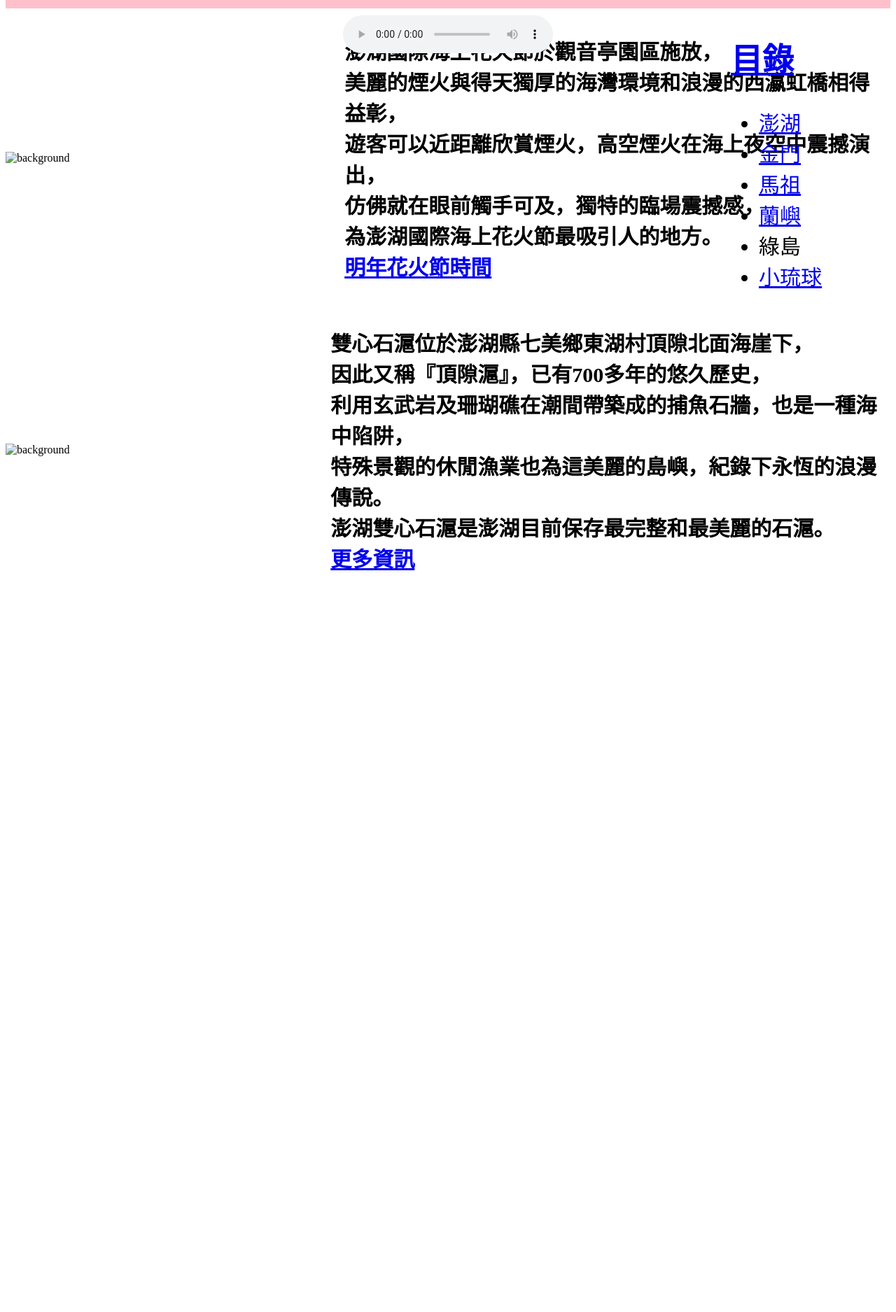
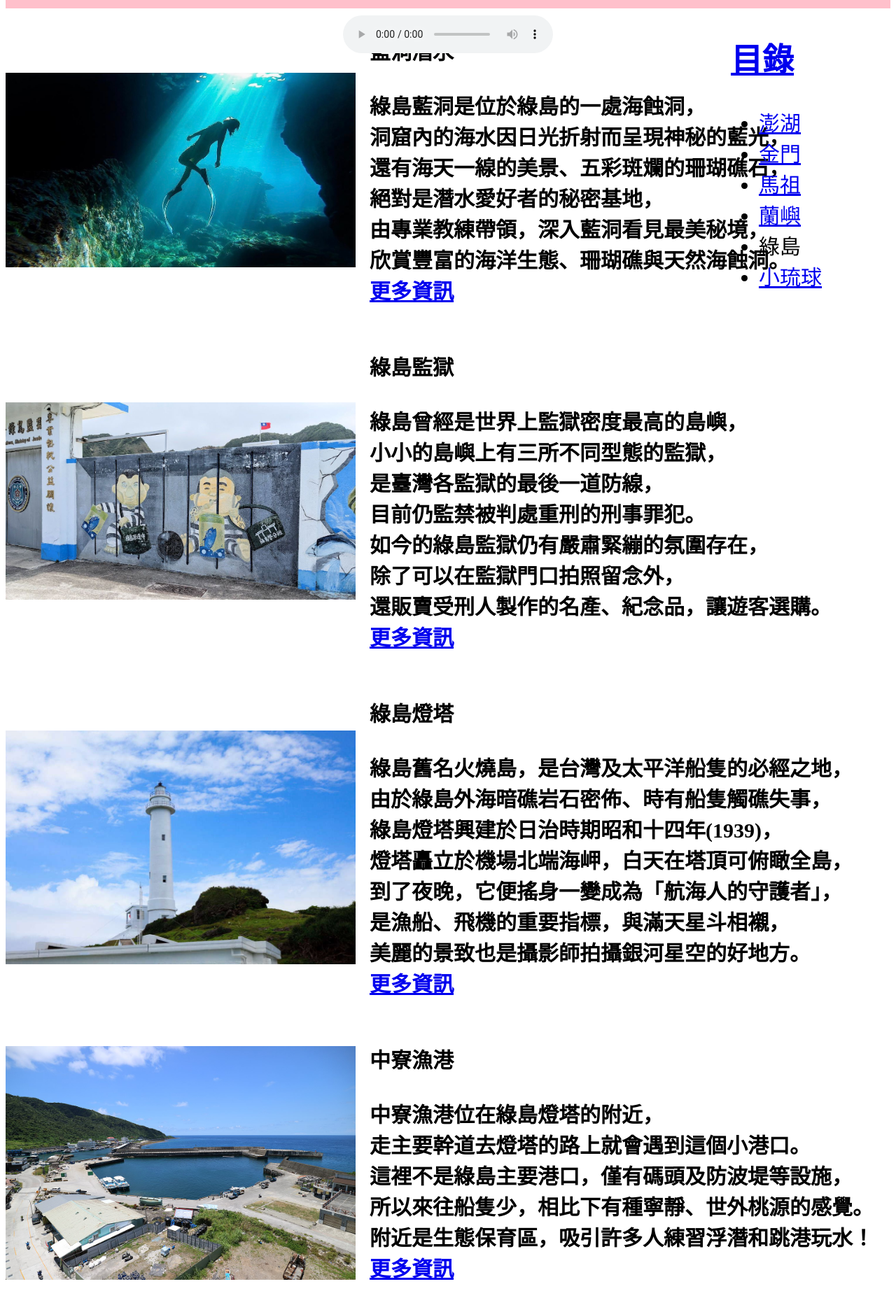
Before and after one commit to PenguinCarryU/tourweb, a plain HTML site: page green/green.html in a window 1280 px wide. Shown: the part 76-1951 px from the top of the page at 70% size. Before the commit the page ends 984 px from the top, so only its background shows below. Drawn offline with nearby package versions, Linux system fonts and the light colour scheme.

Commit message:
Add files via upload

```diff
--- a/green/green.html
+++ b/green/green.html
@@ -20,26 +20,90 @@
     <div class="main-content">
       <div class="image-with-text">
 
-        <img src="images/firework.jpg" alt="background" ><!-- 澎湖1 -->
+        <img src="images/1.jpg" alt="background" ><!-- 澎湖1 -->
+        <h1>藍洞潛水<br><br>
+          綠島藍洞是位於綠島的一處海蝕洞，<br>
+          洞窟內的海水因日光折射而呈現神秘的藍光，<br>
+          還有海天一線的美景、五彩斑斕的珊瑚礁石，<br>
+          絕對是潛水愛好者的秘密基地，<br>
+          由專業教練帶領，深入藍洞看見最美秘境，<br>
+          欣賞豐富的海洋生態、珊瑚礁與天然海蝕洞。<br>
 
-
-        <h1>澎湖國際海上花火節於觀音亭園區施放，<br>
-            美麗的煙火與得天獨厚的海灣環境和浪漫的西瀛虹橋相得益彰，<br>
-            遊客可以近距離欣賞煙火，高空煙火在海上夜空中震撼演出，<br>
-            仿佛就在眼前觸手可及，獨特的臨場震撼感，<br>
-            為澎湖國際海上花火節最吸引人的地方。<br>
-            <a href="https://www.94i-penghu.com/about/">明年花火節時間</a>
+            <a href="https://yuexin.org/lyudao-blue-cave-mystery-lazy-bag/">更多資訊</a>
         </h1>
 
       </div>
       <div class="image-with-text">
-        <img src="images/hearts.jpg" alt="background" ><!-- 澎湖2 -->
-        <h2>雙心石滬位於澎湖縣七美鄉東湖村頂隙北面海崖下，<br>
-            因此又稱『頂隙滬』，已有700多年的悠久歷史，<br>
-            利用玄武岩及珊瑚礁在潮間帶築成的捕魚石牆，也是一種海中陷阱，<br>
-            特殊景觀的休閒漁業也為這美麗的島嶼，紀錄下永恆的浪漫傳說。<br>
-            澎湖雙心石滬是澎湖目前保存最完整和最美麗的石滬。<br>
-            <a href="https://www.travelking.com.tw/tourguide/scenery1087.html">更多資訊</a>
+        <img src="images/2.jpg" alt="background" ><!-- 澎湖2 -->
+        <h2>綠島監獄<br><br>
+          綠島曾經是世界上監獄密度最高的島嶼，<br>
+          小小的島嶼上有三所不同型態的監獄，<br>
+          是臺灣各監獄的最後一道防線，<br>
+          目前仍監禁被判處重刑的刑事罪犯。<br>
+          如今的綠島監獄仍有嚴肅緊繃的氛圍存在，<br>
+          除了可以在監獄門口拍照留念外，<br>
+          還販賣受刑人製作的名產、紀念品，讓遊客選購。<br>
+
+            <a href="https://zh.wikipedia.org/zh-tw/%E6%B3%95%E5%8B%99%E9%83%A8%E7%9F%AF%E6%AD%A3%E7%BD%B2%E7%B6%A0%E5%B3%B6%E7%9B%A3%E7%8D%84">更多資訊</a>
+          </h2>
+
+      </div>
+      <div class="image-with-text">
+
+        <img src="images/3.jpg" alt="background" ><!-- 澎湖1 -->
+        <h1>綠島燈塔<br><br>
+          綠島舊名火燒島，是台灣及太平洋船隻的必經之地，<br>
+          由於綠島外海暗礁岩石密佈、時有船隻觸礁失事，<br>
+          綠島燈塔興建於日治時期昭和十四年(1939)，<br>
+          燈塔矗立於機場北端海岬，白天在塔頂可俯瞰全島，<br>
+          到了夜晚，它便搖身一變成為「航海人的守護者」，<br>
+          是漁船、飛機的重要指標，與滿天星斗相襯，<br>
+          美麗的景致也是攝影師拍攝銀河星空的好地方。<br>
+
+
+            <a href="https://lighthouse.motcmpb.gov.tw/lighthouse_3_12.html">更多資訊</a>
+        </h1>
+
+      </div>
+      <div class="image-with-text">
+        <img src="images/4.jpg" alt="background" ><!-- 澎湖2 -->
+        <h2>中寮漁港<br><br>
+          中寮漁港位在綠島燈塔的附近，<br>
+          走主要幹道去燈塔的路上就會遇到這個小港口。<br>
+          這裡不是綠島主要港口，僅有碼頭及防波堤等設施，<br>
+          所以來往船隻少，相比下有種寧靜、世外桃源的感覺。<br>
+          附近是生態保育區，吸引許多人練習浮潛和跳港玩水！<br>
+
+
+            <a href="https://www.travel4u.com.tw/attraction/3027/%E4%B8%AD%E5%AF%AE%E6%BC%81%E6%B8%AF/">更多資訊</a>
+          </h2>
+
+      </div>
+      <div class="image-with-text">
+
+        <img src="images/5.jpg" alt="background" ><!-- 澎湖1 -->
+        <h1>深入・島嶼酒吧<br><br>
+          來到綠島旅遊，享受不按牌理出牌的浪漫情調，<br>
+          那你肯定會喜歡「深入・島嶼酒吧」。<br>
+          走進滿滿海島風情・在舒適的帳篷裡，<br>
+          點杯忘情水，加上店家的招牌下酒菜，<br>
+          吹著海風、聽著海浪聲，享受熱情浪漫的綠島之夜。<br>
+
+
+            <a href="https://www.popdaily.com.tw/forum/food/811213">更多資訊</a>
+        </h1>
+
+      </div>
+      <div class="image-with-text">
+        <img src="images/6.jpg" alt="background" ><!-- 澎湖2 -->
+        <h2>綠島-藍眼睛<br><br>
+          綠島的「彎弓洞」不僅是綠島島上最大的海蝕洞，<br>
+          能欣賞千奇百怪的海蝕洞，清澈海水透出礁岩原貌，<br>
+          也因為從裡向外望去，藍天與海蝕洞就像藍色的眼睛，<br>
+          而有「藍眼睛」的美稱。<br>
+          晚上還可以在這裡欣賞美麗的星光！<br>
+
+            <a href="https://siouteng0822.pixnet.net/blog/post/67916551-%E3%80%90%E5%8F%B0%E6%9D%B1%7C%E7%B6%A0%E5%B3%B6%E3%80%91%E7%B6%A0%E5%B3%B6%E7%B5%95%E7%BE%8E%E8%97%8D%E7%9C%BC%E7%9D%9B%E5%BD%8E%E5%BC%93%E6%B4%9E%EF%BC%8C%E7%99%BE%E5%B9%B4">更多資訊</a>
           </h2>
 
       </div>
```
Also changed, not shown: green/images/1.jpg (added), green/images/2.jpg (added), green/images/3.jpg (added), green/images/4.jpg (added), green/images/5.jpg (added), green/images/6.jpg (added).
